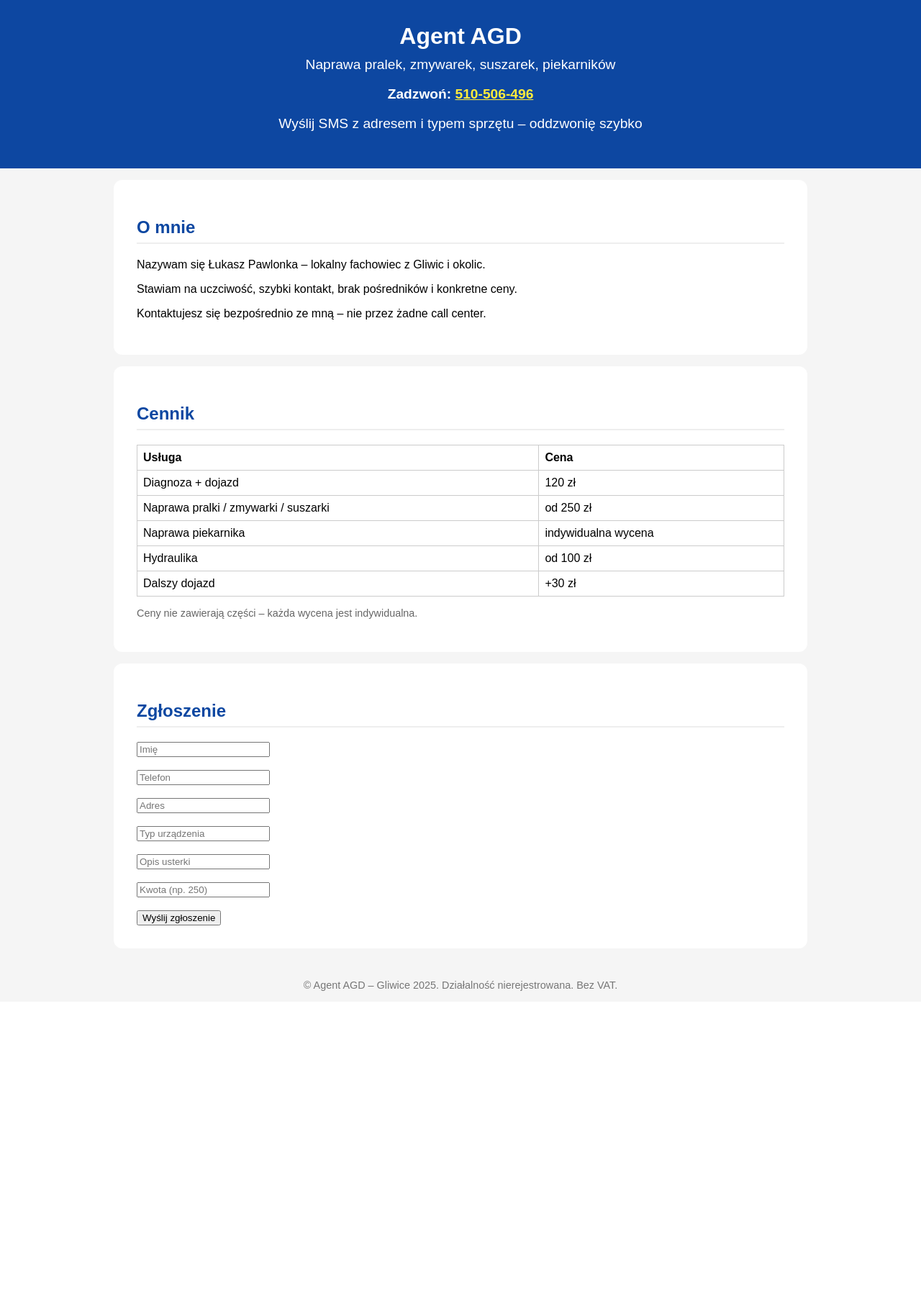
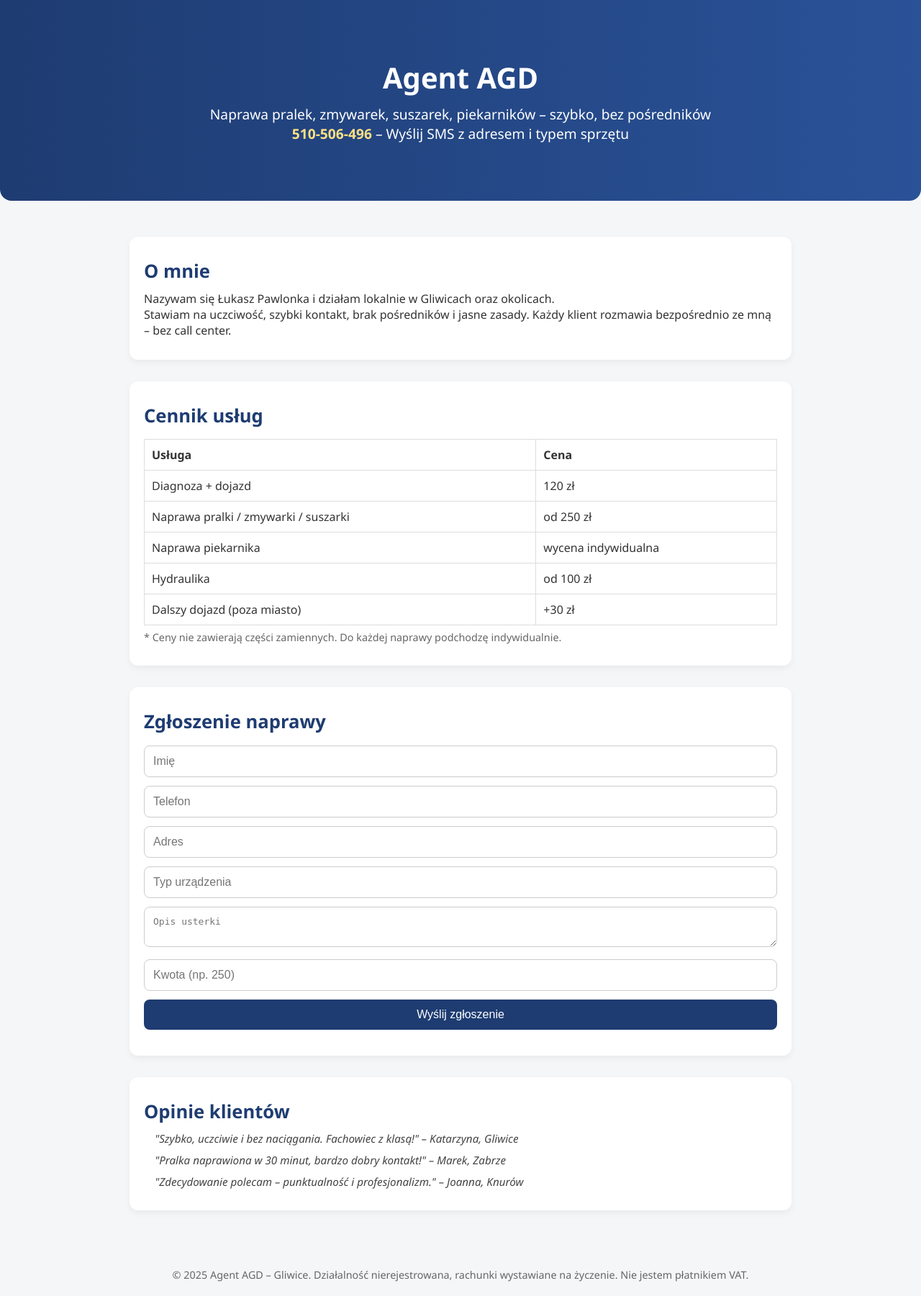
Before and after one commit to LukaszGliwice/agent-agd-panel, a FastAPI app: page / in a window 1280 px wide. Shown: the whole page at 72% size. Before the commit the page ends 1377 px from the top, so only its background shows below. Run offline with FastAPI, Linux system fonts and the light colour scheme; data that the repository does not hold is empty.

Commit message:
Add files via upload

```diff
--- a/templates/index.html
+++ b/templates/index.html
@@ -3,64 +3,82 @@
 <html lang="pl">
 <head>
     <meta charset="UTF-8">
-    <title>Agent AGD – Naprawa sprzętu</title>
+    <title>Agent AGD – Naprawa sprzętu AGD</title>
     <meta name="viewport" content="width=device-width, initial-scale=1.0">
     <style>
-        body { font-family: Arial, sans-serif; margin: 0; padding: 0; background: #f5f5f5; }
-        header { background: #0d47a1; color: white; padding: 2em; text-align: center; }
-        header h1 { margin: 0; font-size: 2em; }
-        header p { font-size: 1.2em; margin-top: 0.5em; }
-        section { padding: 2em; max-width: 900px; margin: auto; background: white; margin-top: 1em; border-radius: 12px; }
-        h2 { color: #0d47a1; border-bottom: 2px solid #eee; padding-bottom: 0.3em; }
-        .cennik table { width: 100%; border-collapse: collapse; margin-top: 1em; }
-        .cennik th, .cennik td { border: 1px solid #ccc; padding: 0.5em; text-align: left; }
-        footer { text-align: center; padding: 1em; font-size: 0.9em; color: #777; margin-top: 2em; }
+        * { margin: 0; padding: 0; box-sizing: border-box; }
+        body { font-family: 'Segoe UI', Tahoma, Geneva, Verdana, sans-serif; background: #f4f6f8; color: #333; }
+        .container { max-width: 960px; margin: 0 auto; padding: 20px; }
+        header { background: linear-gradient(to right, #1e3c72, #2a5298); color: white; padding: 60px 20px; text-align: center; border-radius: 0 0 16px 16px; }
+        header h1 { font-size: 2.5em; margin-bottom: 10px; }
+        header p { font-size: 1.2em; }
+        .section { background: white; padding: 30px 20px; margin-top: 30px; border-radius: 12px; box-shadow: 0 4px 10px rgba(0,0,0,0.05); }
+        h2 { font-size: 1.6em; color: #1e3c72; margin-bottom: 10px; }
+        table { width: 100%; border-collapse: collapse; margin-top: 15px; }
+        th, td { border: 1px solid #ddd; padding: 10px; text-align: left; }
+        input, button, textarea { padding: 12px; margin: 6px 0; width: 100%; border: 1px solid #ccc; border-radius: 8px; font-size: 1em; }
+        button { background: #1e3c72; color: white; cursor: pointer; border: none; }
+        button:hover { background: #16325c; }
+        footer { text-align: center; padding: 20px; color: #666; font-size: 0.9em; margin-top: 40px; }
+        a.phone { color: #ffe082; text-decoration: none; font-weight: bold; }
+        .opinie { font-style: italic; font-size: 0.95em; color: #444; margin-top: 10px; padding-left: 1em; }
     </style>
 </head>
 <body>
 
 <header>
+    <div class="container">
         <h1>Agent AGD</h1>
-    <p>Naprawa pralek, zmywarek, suszarek, piekarników</p>
-    <p><strong>Zadzwoń: <a href="tel:510506496" style="color:#ffeb3b;">510-506-496</a></strong></p>
-    <p>Wyślij SMS z adresem i typem sprzętu – oddzwonię szybko</p>
+        <p>Naprawa pralek, zmywarek, suszarek, piekarników – szybko, bez pośredników</p>
+        <p><a class="phone" href="tel:510506496">510-506-496</a> – Wyślij SMS z adresem i typem sprzętu</p>
+    </div>
 </header>
 
-<section>
+<main class="container">
+
+    <section class="section">
         <h2>O mnie</h2>
-    <p>Nazywam się Łukasz Pawlonka – lokalny fachowiec z Gliwic i okolic.</p>
-    <p>Stawiam na uczciwość, szybki kontakt, brak pośredników i konkretne ceny.</p>
-    <p>Kontaktujesz się bezpośrednio ze mną – nie przez żadne call center.</p>
+        <p>Nazywam się Łukasz Pawlonka i działam lokalnie w Gliwicach oraz okolicach.</p>
+        <p>Stawiam na uczciwość, szybki kontakt, brak pośredników i jasne zasady. Każdy klient rozmawia bezpośrednio ze mną – bez call center.</p>
     </section>
 
-<section class="cennik">
-    <h2>Cennik</h2>
+    <section class="section">
+        <h2>Cennik usług</h2>
         <table>
             <tr><th>Usługa</th><th>Cena</th></tr>
             <tr><td>Diagnoza + dojazd</td><td>120 zł</td></tr>
             <tr><td>Naprawa pralki / zmywarki / suszarki</td><td>od 250 zł</td></tr>
-        <tr><td>Naprawa piekarnika</td><td>indywidualna wycena</td></tr>
+            <tr><td>Naprawa piekarnika</td><td>wycena indywidualna</td></tr>
             <tr><td>Hydraulika</td><td>od 100 zł</td></tr>
-        <tr><td>Dalszy dojazd</td><td>+30 zł</td></tr>
+            <tr><td>Dalszy dojazd (poza miasto)</td><td>+30 zł</td></tr>
         </table>
-    <p style="font-size:0.9em; color:#666; margin-top:1em;">Ceny nie zawierają części – każda wycena jest indywidualna.</p>
+        <p style="font-size: 0.9em; color: #666; margin-top: 0.5em;">* Ceny nie zawierają części zamiennych. Do każdej naprawy podchodzę indywidualnie.</p>
     </section>
 
-<section>
-    <h2>Zgłoszenie</h2>
+    <section class="section">
+        <h2>Zgłoszenie naprawy</h2>
         <form action="/api/zgloszenie" method="post">
-        <input type="text" name="imie" placeholder="Imię" required><br><br>
-        <input type="text" name="telefon" placeholder="Telefon" required><br><br>
-        <input type="text" name="adres" placeholder="Adres" required><br><br>
-        <input type="text" name="urzadzenie" placeholder="Typ urządzenia" required><br><br>
-        <input type="text" name="usterka" placeholder="Opis usterki" required><br><br>
-        <input type="text" name="kwota" placeholder="Kwota (np. 250)" required><br><br>
+            <input type="text" name="imie" placeholder="Imię" required>
+            <input type="text" name="telefon" placeholder="Telefon" required>
+            <input type="text" name="adres" placeholder="Adres" required>
+            <input type="text" name="urzadzenie" placeholder="Typ urządzenia" required>
+            <textarea name="usterka" placeholder="Opis usterki" required></textarea>
+            <input type="text" name="kwota" placeholder="Kwota (np. 250)" required>
             <button type="submit">Wyślij zgłoszenie</button>
         </form>
     </section>
 
+    <section class="section">
+        <h2>Opinie klientów</h2>
+        <p class="opinie">"Szybko, uczciwie i bez naciągania. Fachowiec z klasą!" – Katarzyna, Gliwice</p>
+        <p class="opinie">"Pralka naprawiona w 30 minut, bardzo dobry kontakt!" – Marek, Zabrze</p>
+        <p class="opinie">"Zdecydowanie polecam – punktualność i profesjonalizm." – Joanna, Knurów</p>
+    </section>
+
+</main>
+
 <footer>
-    © Agent AGD – Gliwice 2025. Działalność nierejestrowana. Bez VAT.
+    © 2025 Agent AGD – Gliwice. Działalność nierejestrowana, rachunki wystawiane na życzenie. Nie jestem płatnikiem VAT.
 </footer>
 
 </body>
```
Lines whose indentation alone changed are shown as unchanged.
